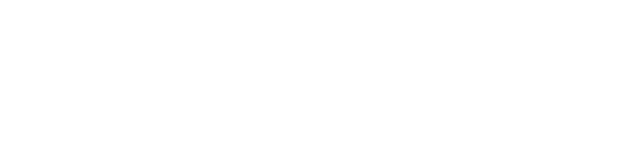
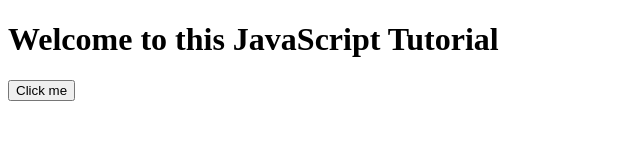
Before and after one commit to shadab-developer/JavaScript, a plain HTML site: page index.html in a window 1280 px wide. Shown: the whole page, without its empty margins (0-640 px from the left). Drawn offline with Linux system fonts and the light colour scheme.

Commit message:
New Changes

```diff
--- a/index.html
+++ b/index.html
@@ -6,5 +6,14 @@
     <meta name="viewport" content="width=device-width, initial-scale=1.0" />
     <title>JavaScript Tutorial</title>
   </head>
-  <body></body>
+  <body>
+    <h1>Welcome to this JavaScript Tutorial</h1>
+    <div class="container">
+      <button id="click">Click me</button>
+    </div>
+  </body>
+  <script>
+    console.log("Hello World");
+    alert("This is alert message from Manjeet kUmar Singh");
+  </script>
 </html>
```
